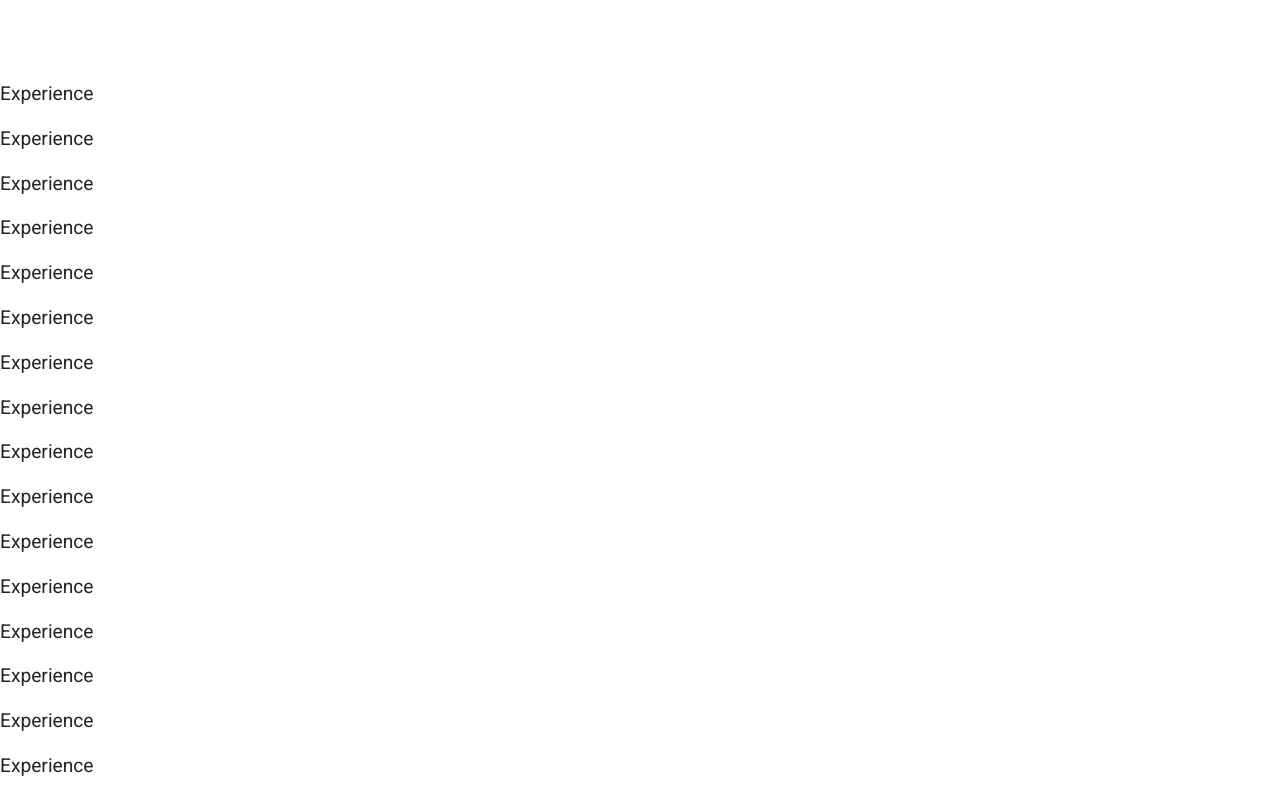
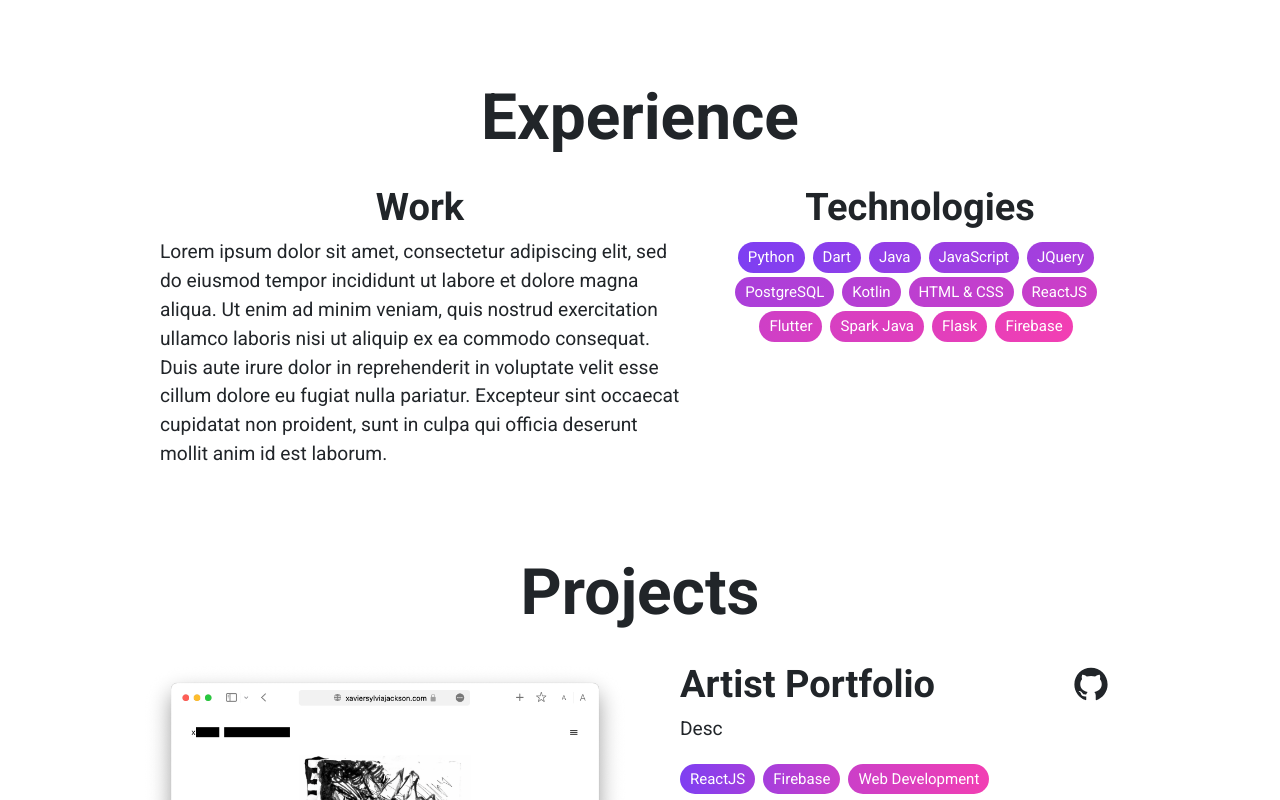
Before and after one commit to devkav/personalWebsite, a React (Create React App) app: page / in a window 1280 px wide. Shown: the part 1520-2320 px from the top of the page. Built offline with nearby package versions, Linux system fonts and the light colour scheme.

Commit message:
stubbed experience section

```diff
--- a/src/pages/Experience.jsx
+++ b/src/pages/Experience.jsx
@@ -1,25 +1,53 @@
+import '../style/Experience.css';
 import { Component } from 'react';
+import Chip from '../components/Chip';
+
+const technologies = [
+    "Python",
+    "Dart",
+    "Java",
+    "JavaScript",
+    "JQuery",
+    "PostgreSQL",
+    "Kotlin",
+    "HTML & CSS",
+    "ReactJS",
+    "Flutter",
+    "Spark Java",
+    "Flask",
+    "Firebase"
+]
 
 class Experience extends Component {
+
     render() {
+        let chips = []
+        let numTechnologies = technologies.length
+
+        for (let i = 0; i < numTechnologies; i++) {
+            let current = technologies[i]
+            chips.push(<Chip text={current} gradient={true} order={i} numItems={numTechnologies} key={i} />)
+        }
+
         return (
             <div id="experience">
-                <p>Experience</p>
-                <p>Experience</p>
-                <p>Experience</p>
-                <p>Experience</p>
-                <p>Experience</p>
-                <p>Experience</p>
-                <p>Experience</p>
-                <p>Experience</p>
-                <p>Experience</p>
-                <p>Experience</p>
-                <p>Experience</p>
-                <p>Experience</p>
-                <p>Experience</p>
-                <p>Experience</p>
-                <p>Experience</p>
-                <p>Experience</p>
+                <div className="centered-col">
+                    <h2>Experience</h2>
+                    <div className="experience-container">
+                        <div id="work" className="experience-section">
+                            <h3>Work</h3>
+                            <p>
+                            Lorem ipsum dolor sit amet, consectetur adipiscing elit, sed do eiusmod tempor incididunt ut labore et dolore magna aliqua. Ut enim ad minim veniam, quis nostrud exercitation ullamco laboris nisi ut aliquip ex ea commodo consequat. Duis aute irure dolor in reprehenderit in voluptate velit esse cillum dolore eu fugiat nulla pariatur. Excepteur sint occaecat cupidatat non proident, sunt in culpa qui officia deserunt mollit anim id est laborum.
+                            </p>
+                        </div>
+                        <div id="technologies" className="experience-section">
+                            <h3>Technologies</h3>
+                            <div className="chips-container">
+                                {chips}
+                            </div>
+                        </div>
+                    </div>
+                </div>
             </div>
         );
     }
--- a/src/pages/Projects.jsx
+++ b/src/pages/Projects.jsx
@@ -3,11 +3,7 @@ import { Component } from 'react';
 import ProjectCarousel from '../components/ProjectCarousel';
 import ProjectDisplay from '../components/ProjectDisplay';
 
-class Projects extends Component {
-    constructor(props) {
-        super(props)
-
-        this.highlightedProjects = [
+const highlightedProjects = [
     {
         title: "Artist Portfolio",
         image: "xsjScreenshot.png",
@@ -53,7 +49,7 @@ class Projects extends Component {
     }
 ]
 
-        this.otherProjects = [
+const otherProjects = [
     {
         title: "Full Stack Chat",
         description: [
@@ -106,14 +102,15 @@ class Projects extends Component {
         githubLink: "https://github.com/DevanTurtle7/BrickHack7"
     }
 ]
-    }
 
+
+class Projects extends Component {
     render() {
         let projectDisplays = []
         let imagePrefix = "images/"
 
-        for (let i = 0; i < this.highlightedProjects.length; i++) {
-            let current = this.highlightedProjects[i]
+        for (let i = 0; i < highlightedProjects.length; i++) {
+            let current = highlightedProjects[i]
             let title = current.title
             let description = current.description
             let tags = current.tags
@@ -141,7 +138,7 @@ class Projects extends Component {
                     {projectDisplays}
 
                     <h3 id="other-projects-label">Other Projects</h3>
-                    <ProjectCarousel projects={this.otherProjects} />
+                    <ProjectCarousel projects={otherProjects} />
                 </div>
             </div>
         );
--- /dev/null
+++ b/src/style/Experience.css
@@ -0,0 +1,51 @@
+.experience-section {
+    display: flex;
+    flex-flow: column;
+    align-items: center;
+    margin: 20px;
+}
+
+#work {
+    grid-column: 1;
+    grid-row: 1;
+}
+
+#technologies {
+    grid-column: 2;
+    grid-row: 1;
+    align-items: center;
+}
+
+.chips-container {
+    display: flex;
+    flex-flow: row;
+    flex-wrap: wrap;
+    justify-content: center;
+    align-items: center;
+    max-width: 400px;
+}
+
+.experience-container {
+    display: grid;
+    max-width: 1000px;
+    margin-left: 100px;
+    margin-right: 100px;
+    justify-content: center;
+}
+
+@media screen and (max-width: 1000px) {
+    #work {
+        grid-column: 1;
+        grid-row: 1;
+    }
+
+    #technologies {
+        grid-column: 1;
+        grid-row: 2;
+    }
+
+    .experience-container {
+        margin-left: 60px;
+        margin-right: 60px;
+    }
+}
```
Lines whose indentation alone changed are shown as unchanged.
